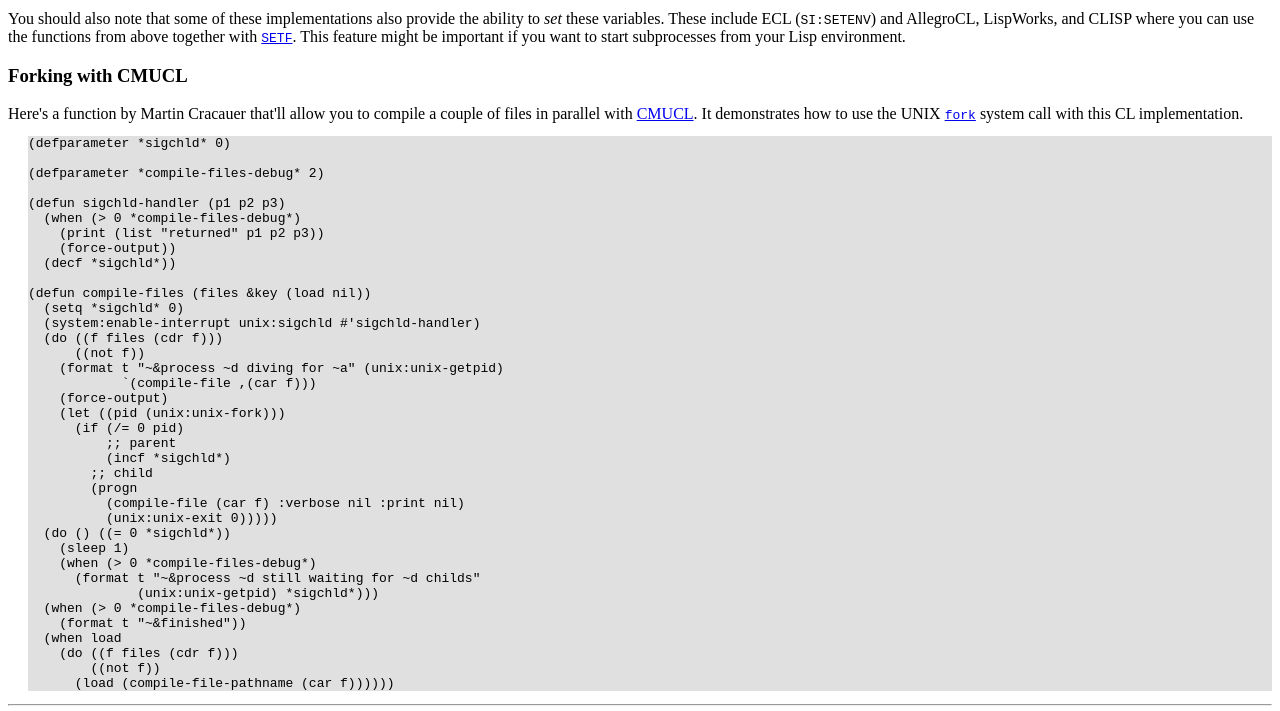
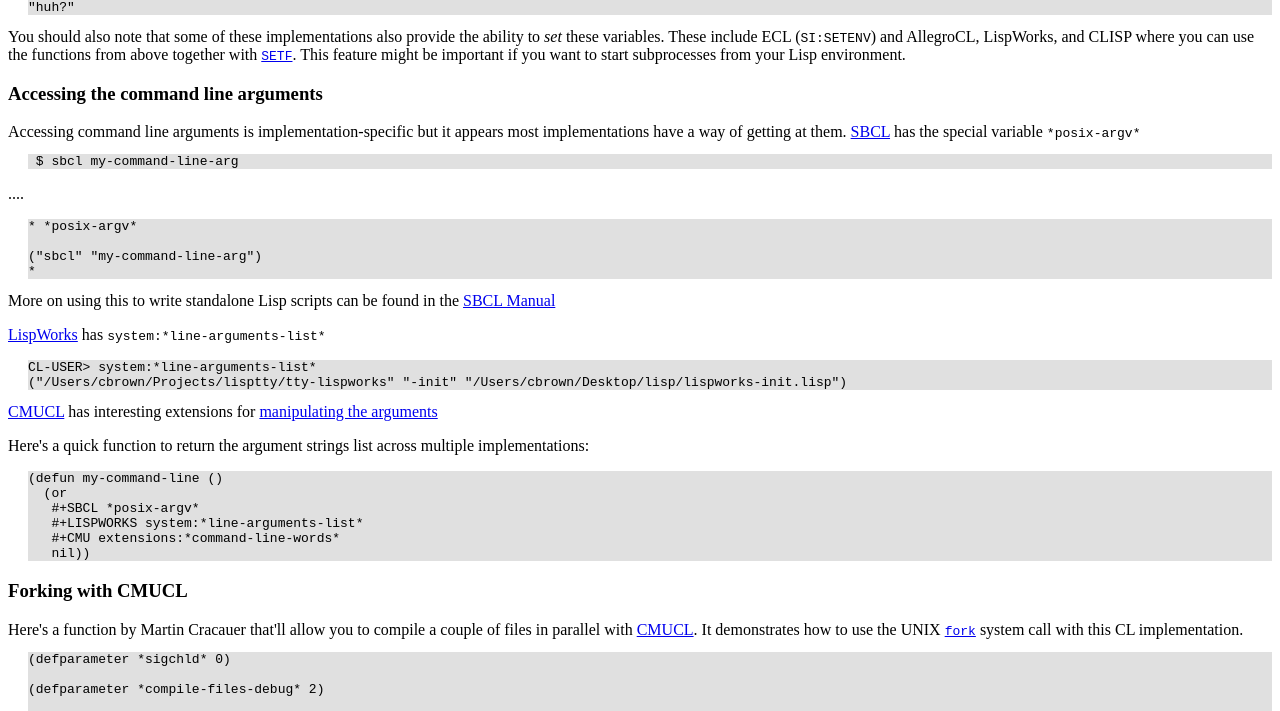
Before and after one commit to wobh/cl-cookbook, a plain HTML site: page os.html in a window 1280 px wide. Shown: the part 595-1306 px from the top of the page. Drawn offline with Linux system fonts and the light colour scheme.

Commit message:
Committing in .  Modified Files:  	os.html - added info on accessing command line arguments

```diff
--- a/os.html
+++ b/os.html
@@ -1,5 +1,5 @@
 <!DOCTYPE HTML PUBLIC "-//IETF//DTD HTML//EN">
-<!-- 	$Header: /cvsroot/cl-cookbook/cl-cookbook/os.html,v 1.8 2005/04/17 23:28:35 nhabedi Exp $	 -->
+<!-- 	$Header: /cvsroot/cl-cookbook/cl-cookbook/os.html,v 1.9 2007/01/16 20:58:32 ozten Exp $	 -->
 <html> <head>
 <title>The Common Lisp Cookbook - Interfacing with your OS</title>
 <style type="text/css">
@@ -15,7 +15,8 @@ pre { margin-left:20px; background-color:#e0e0e0 }
 <h2>Contents</h2>
 
 <ul>
-<li><a href="#env">Accessing Environment variables</a>
+<li><a href="#env">Accessing Environment Variables</a>
+<li><a href="#accessing-command-line">Accessing Command Line Arguments</a>
 <li><a href="#fork-cmucl">Forking with CMUCL</a>
 </ul>
 
@@ -64,6 +65,47 @@ you can use the functions from above together with
 This feature might be important if you want to start subprocesses from
 your Lisp environment.
 <p>
+
+<a name="accessing-command-line"></a>
+<h3>Accessing the command line arguments</h3>
+
+Accessing command line arguments is implementation-specific but it
+appears most implementations have a way of getting at them.  <a
+href="http://www.sbcl.org">SBCL</a> has the special variable <code>*posix-argv*</code>
+
+<pre> $ sbcl my-command-line-arg </pre>
+<p>....</p>
+<pre>* *posix-argv*
+
+("sbcl" "my-command-line-arg")
+*
+</pre>
+
+More on using this to write standalone Lisp scripts can be found in the <a
+href="http://www.sbcl.org/manual/Unix_002dstyle-Command-Line-Protocol.html">SBCL Manual</a><p/>
+
+<a href="http://www.lispworks.com">LispWorks</a> has
+<code>system:*line-arguments-list*</code>
+
+<pre>
+CL-USER> system:*line-arguments-list*
+("/Users/cbrown/Projects/lisptty/tty-lispworks" "-init" "/Users/cbrown/Desktop/lisp/lispworks-init.lisp")
+</pre>
+
+<a href="http://www.cons.org/cmucl/">CMUCL</a> has interesting
+extensions for <a href="http://common-lisp.net/project/cmucl/doc/cmu-user/unix.html">manipulating the arguments</a>
+<p/>
+Here's a quick function to return the argument strings list across multiple
+implementations:
+
+<pre>
+(defun my-command-line ()
+  (or
+   #+SBCL *posix-argv*
+   #+LISPWORKS system:*line-arguments-list*
+   #+CMU extensions:*command-line-words*
+   nil))
+</pre>
 
 <a name="fork-cmucl"></a>
 <h3>Forking with CMUCL</h3>
@@ -117,5 +159,5 @@ system call with this CL implementation.
 <hr>
 <a href="license.html">Copyright</a> &copy; 2002-2007 The Common Lisp Cookbook Project
 <address>http://cl-cookbook.sourceforge.net/</address>
-<br>$Header: /cvsroot/cl-cookbook/cl-cookbook/os.html,v 1.8 2005/04/17 23:28:35 nhabedi Exp $
+<br>$Header: /cvsroot/cl-cookbook/cl-cookbook/os.html,v 1.9 2007/01/16 20:58:32 ozten Exp $
 </body> </html>
```
